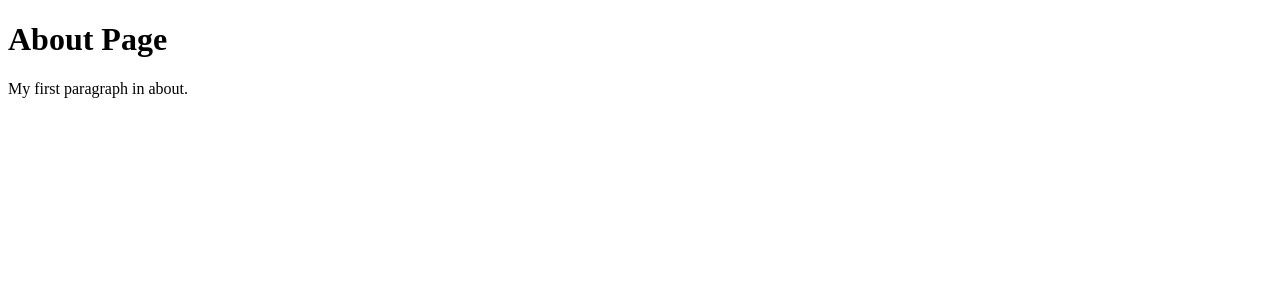
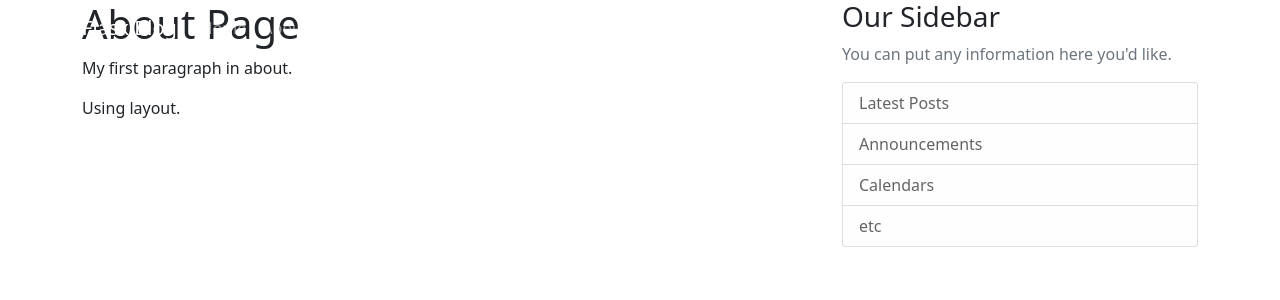
Before and after one commit to yesandrei/Flask_App, a Flask app: page /about in a window 1280 px wide. Shown: the top 300 px of the page. Run offline with Flask 2, Linux system fonts and the light colour scheme.

Commit message:
Starting Lesson 8
Starting Lesson 8. Created new css file added bootstrap and navigation bar

```diff
--- a/Blog_App/templates/about.html
+++ b/Blog_App/templates/about.html
@@ -2,4 +2,5 @@
 {% block content %}
         <h1>About Page</h1>
         <p>My first paragraph in about.</p>
+        <p>Using layout.</p>
 {% endblock content %}
--- a/Blog_App/templates/layout.html
+++ b/Blog_App/templates/layout.html
@@ -1,7 +1,12 @@
 <!DOCTYPE html>
-<html>
+<html lang="en">
 <head>
+    <!-- Required meta tags -->
+    <meta charset="utf-8">
+    <meta name="viewport" content="width=device-width, initial-scale=1">
 
+    <!-- Bootstrap CSS -->
+    <link href="https://cdn.jsdelivr.net/npm/bootstrap@5.1.3/dist/css/bootstrap.min.css" rel="stylesheet" integrity="sha384-1BmE4kWBq78iYhFldvKuhfTAU6auU8tT94WrHftjDbrCEXSU1oBoqyl2QvZ6jIW3" crossorigin="anonymous">
         {% if title %}
                 <title>Flash_Blog - {{ title }}</title>
 
@@ -11,7 +16,59 @@
 </head>
 <body>
 
-    {% block content %}{% endblock %}
+    <header class="site-header">
+        <nav class="navbar navbar-expand-md navbar-dark bg-steel fixed-top">
+          <div class="container">
+            <a class="navbar-brand mr-4" href="/">Flask Blog</a>
+            <button class="navbar-toggler" type="button" data-toggle="collapse" data-target="#navbarToggle" aria-controls="navbarToggle" aria-expanded="false" aria-label="Toggle navigation">
+              <span class="navbar-toggler-icon"></span>
+            </button>
+            <div class="collapse navbar-collapse" id="navbarToggle">
+              <div class="navbar-nav mr-auto">
+                <a class="nav-item nav-link" href="/">Home</a>
+                <a class="nav-item nav-link" href="/about">About</a>
+              </div>
+              <!-- Navbar Right Side -->
+              <div class="navbar-nav">
+                <a class="nav-item nav-link" href="/login">Login</a>
+                <a class="nav-item nav-link" href="/register">Register</a>
+              </div>
+            </div>
+          </div>
+        </nav>
+      </header>
 
+      <main role="main" class="container">
+        <div class="row">
+          <div class="col-md-8">
+            {% block content %}{% endblock %}
+          </div>
+          <div class="col-md-4">
+            <div class="content-section">
+              <h3>Our Sidebar</h3>
+              <p class='text-muted'>You can put any information here you'd like.
+                <ul class="list-group">
+                  <li class="list-group-item list-group-item-light">Latest Posts</li>
+                  <li class="list-group-item list-group-item-light">Announcements</li>
+                  <li class="list-group-item list-group-item-light">Calendars</li>
+                  <li class="list-group-item list-group-item-light">etc</li>
+                </ul>
+              </p>
+            </div>
+          </div>
+        </div>
+      </main>
+
+    <!-- Optional JavaScript; choose one of the two! -->
+
+    <!-- Option 1: Bootstrap Bundle with Popper -->
+    <script src="https://cdn.jsdelivr.net/npm/bootstrap@5.1.3/dist/js/bootstrap.bundle.min.js" integrity="sha384-ka7Sk0Gln4gmtz2MlQnikT1wXgYsOg+OMhuP+IlRH9sENBO0LRn5q+8nbTov4+1p" crossorigin="anonymous"></script>
+
+    <!-- Option 2: Separate Popper and Bootstrap JS -->
+    <!--
+    <script src="https://cdn.jsdelivr.net/npm/@popperjs/core@2.10.2/dist/umd/popper.min.js" integrity="sha384-7+zCNj/IqJ95wo16oMtfsKbZ9ccEh31eOz1HGyDuCQ6wgnyJNSYdrPa03rtR1zdB" crossorigin="anonymous"></script>
+    <script src="https://cdn.jsdelivr.net/npm/bootstrap@5.1.3/dist/js/bootstrap.min.js" integrity="sha384-QJHtvGhmr9XOIpI6YVutG+2QOK9T+ZnN4kzFN1RtK3zEFEIsxhlmWl5/YESvpZ13" crossorigin="anonymous"></script>
+    -->
 </body>
+
 </html>
```
Also changed, not shown: Blog_App/static/main.css (added).
